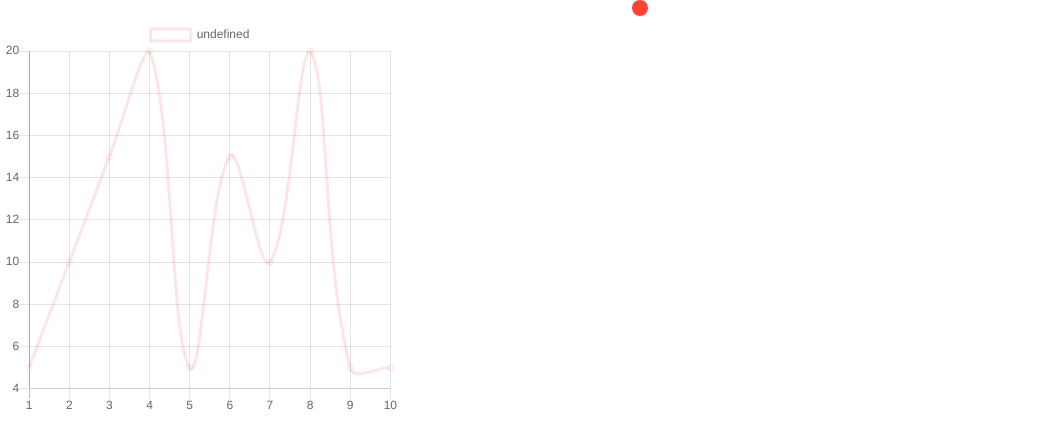
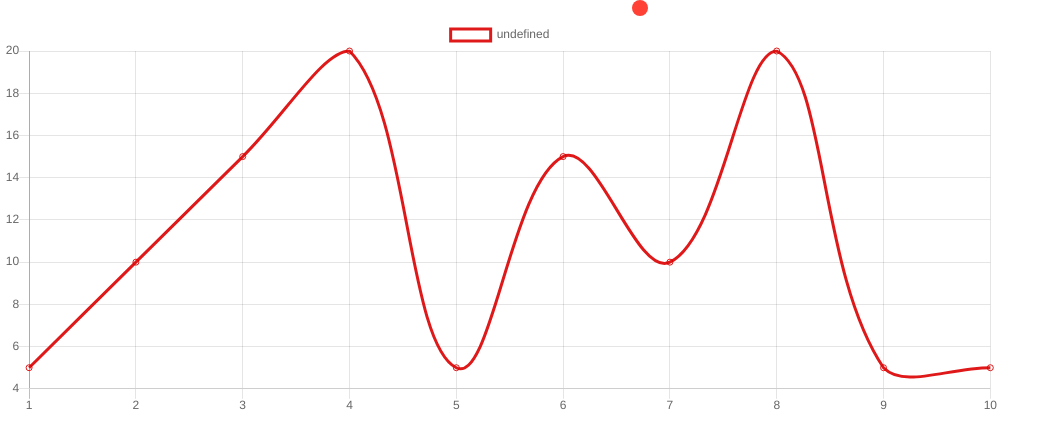
Before and after one commit to voldemarich/LipaHackDashboards, a plain HTML site: page chart.html in a window 1280 px wide. Shown: the whole page, without its empty margins (0-1054 px from the left). Drawn offline with nearby package versions, Linux system fonts and the light colour scheme.

Commit message:
chart cosmetic additions

```diff
--- a/chart.html
+++ b/chart.html
@@ -12,7 +12,7 @@
 </head>
 <body>
 <div id="status"></div>
-<canvas id="chart" width="400" height="400"></canvas>
+<canvas id="chart" width="1000" height="400"></canvas>
   <script src="static/chart.js"></script>
 </body>
 </html>
--- a/static/chart.js
+++ b/static/chart.js
@@ -10,7 +10,7 @@ document.addEventListener('DOMContentLoaded', function() {
     onReconnectSuccess: function () { status('bg-green'); }
   });
   data = { labels : ["1","2","3","4","5", "6", "7", "8", "9", "10"],
-        datasets : [ { backgroundColor: "rgba(0, 0, 0, 0)", borderColor: "rgba(220, 0, 0, 0.1)", data : [5,10,15,20,5,15,10,20,5,5] } ] };
+        datasets : [ { backgroundColor: "rgba(0, 0, 0, 0)", borderColor: "rgba(220, 0, 0, 0.9)", data : [5,10,15,20,5,15,10,20,5,5] } ] };
 chart = new Chart("chart", {
     type: 'line',
     data: data,
```
